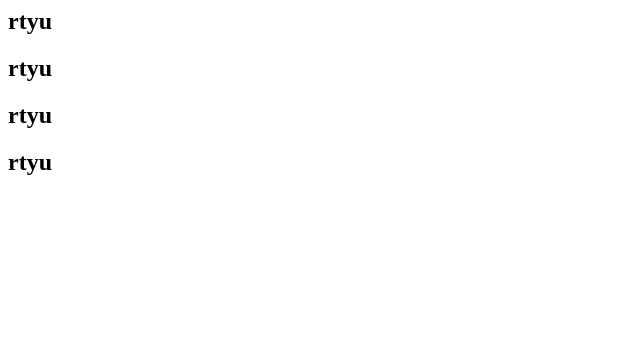
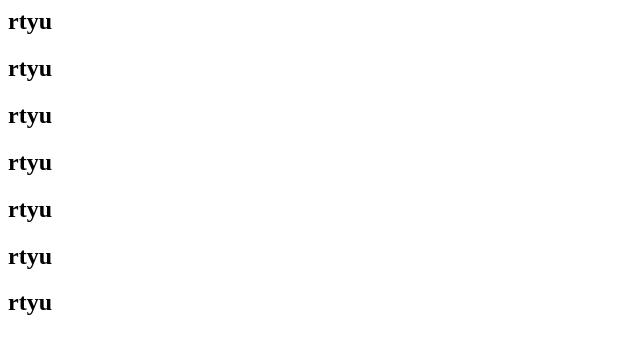
Before and after one commit to pruthvi-gadhave-25/trial123, a plain HTML site: page index.html in a window 1280 px wide. Shown: the whole page, without its empty margins (0-640 px from the left). Drawn offline with Linux system fonts and the light colour scheme.

Commit message:
second-commit

```diff
--- a/index.html
+++ b/index.html
@@ -11,5 +11,8 @@
     <h2>rtyu</h2>
     <h2>rtyu</h2>
     <h2>rtyu</h2>
+    <h2>rtyu</h2>
+    <h2>rtyu</h2>
+    <h2>rtyu</h2>
 </body>
 </html>
```
